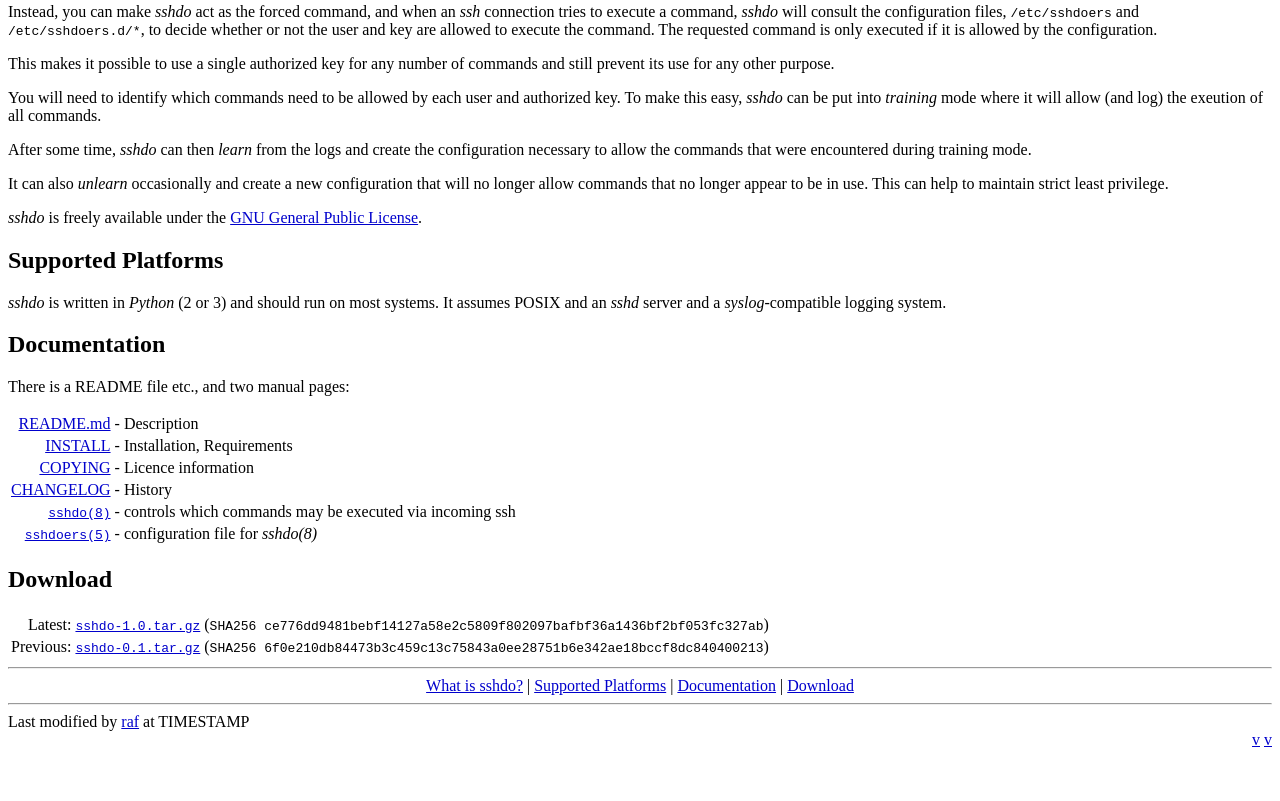
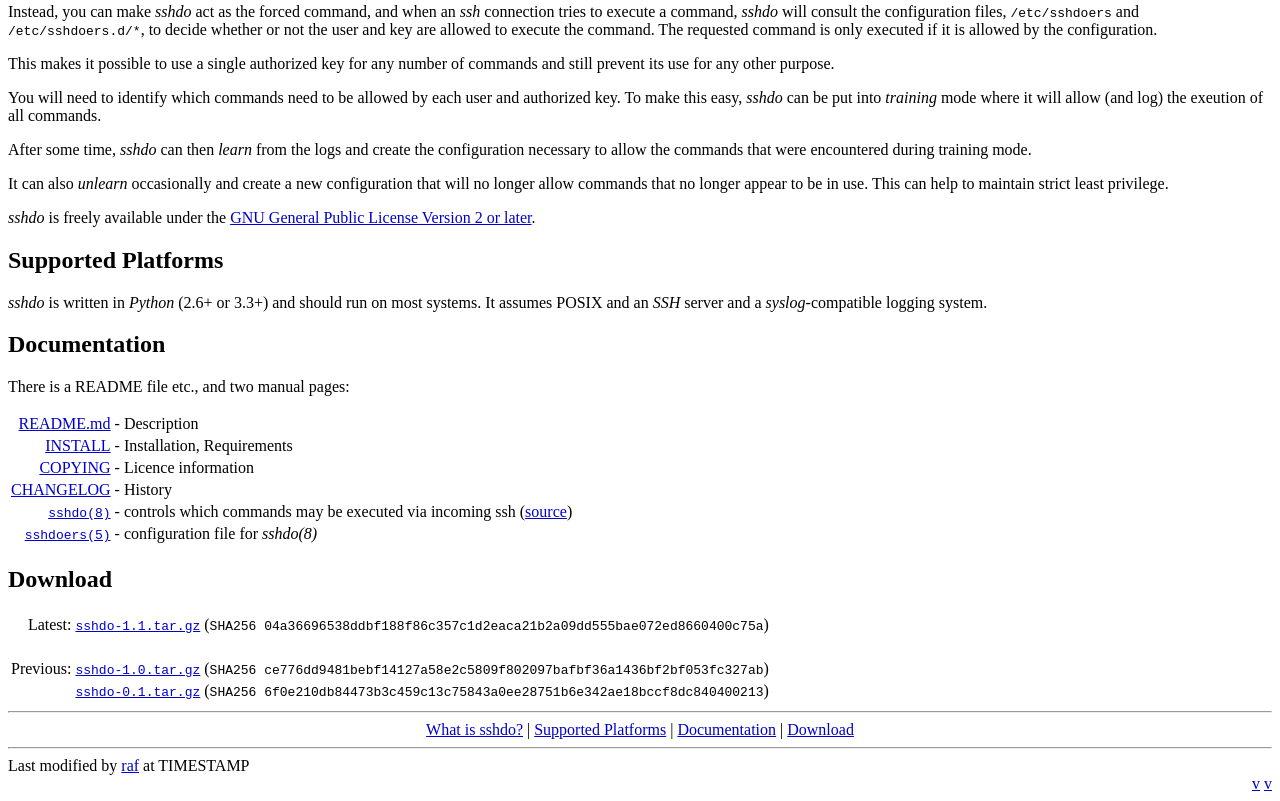
Before and after one commit to raforg/sshdo, a plain HTML site: page index.html in a window 1280 px wide. Shown: the part 376-1177 px from the top of the page. Before the commit the page ends 1133 px from the top, so only its background shows below. Drawn offline with Linux system fonts and the light colour scheme.

Commit message:
1.1 (20210909)

```diff
--- a/index.html
+++ b/index.html
@@ -21,7 +21,7 @@ a:active { color: #c00; }
 </head>
 <body>
 <div class="center">
-<h1><a href="http://raf.org/sshdo/">sshdo</a></h1>
+<h1><a href="https://raf.org/sshdo">sshdo</a></h1>
 <p>
 <span class="larger">
 controls which commands may be executed via incoming ssh
@@ -86,12 +86,12 @@ can help to maintain strict least privilege.
 </p>
 <p>
 <em>sshdo</em> is freely available under the
-<a href="http://www.gnu.org/copyleft/gpl.html">GNU General Public License</a>.
+<a href="https://www.gnu.org/licenses">GNU General Public License Version 2 or later</a>.
 </p>
 <h2><a name="supported_platforms">Supported Platforms</a></h2>
 <p>
-<em>sshdo</em> is written in <em>Python</em> (2 or 3) and should run on most
-systems. It assumes POSIX and an <em>sshd</em> server and a
+<em>sshdo</em> is written in <em>Python</em> (2.6+ or 3.3+) and should run
+on most systems. It assumes POSIX and an <em>SSH</em> server and a
 <em>syslog</em>-compatible logging system.
 </p>
 <h2><a name="documentation">Documentation</a></h2>
@@ -122,7 +122,7 @@ There is a README file etc., and two manual pages:
 	<tr valign="top">
 		<td align="right"><a href="manpages/sshdo.8.html"><code>sshdo(8)</code></a></td>
 		<td>-</td>
-		<td>controls which commands may be executed via incoming ssh</td>
+		<td>controls which commands may be executed via incoming ssh (<a href="sources/sshdo">source</a>)</td>
 	</tr>
 	<tr valign="top">
 		<td align="right"><a href="manpages/sshdoers.5.html"><code>sshdoers(5)</code></a></td>
@@ -137,6 +137,22 @@ There is a README file etc., and two manual pages:
 			Latest:
 		</td>
 		<td align="left">
+			<a href="download/sshdo-1.1.tar.gz"><code>sshdo-1.1.tar.gz</code></a>
+		</td>
+		<td align="left">
+			(<code>SHA256 04a36696538ddbf188f86c357c1d2eaca21b2a09dd555bae072ed8660400c75a</code>)
+		</td>
+	</tr>
+	<tr>
+		<td>&nbsp;</td>
+		<td>&nbsp;</td>
+		<td>&nbsp;</td>
+	</tr>
+	<tr valign="top">
+		<td align="right" rowspan="2">
+			Previous:
+		</td>
+		<td align="left">
 			<a href="download/sshdo-1.0.tar.gz"><code>sshdo-1.0.tar.gz</code></a>
 		</td>
 		<td align="left">
@@ -144,9 +160,6 @@ There is a README file etc., and two manual pages:
 		</td>
 	</tr>
 	<tr valign="top">
-		<td align="right">
-			Previous:
-		</td>
 		<td align="left">
 			<a href="download/sshdo-0.1.tar.gz"><code>sshdo-0.1.tar.gz</code></a>
 		</td>
@@ -168,8 +181,8 @@ Last modified by <a href="mailto:raf@raf.org">raf</a> at
 TIMESTAMP
 </div>
 <div class="right">
-<a href="http://validator.w3.org/check?url=http://raf.org/sshdo/">v</a>
-<a href="http://jigsaw.w3.org/css-validator/validator?uri=http://raf.org/sshdo/">v</a>
+<a href="https://validator.w3.org/check?url=https://raf.org/sshdo">v</a>
+<a href="https://jigsaw.w3.org/css-validator/validator?uri=https://raf.org/sshdo">v</a>
 </div>
 </body>
 </html>
```
Also changed, not shown: 7 other files.
